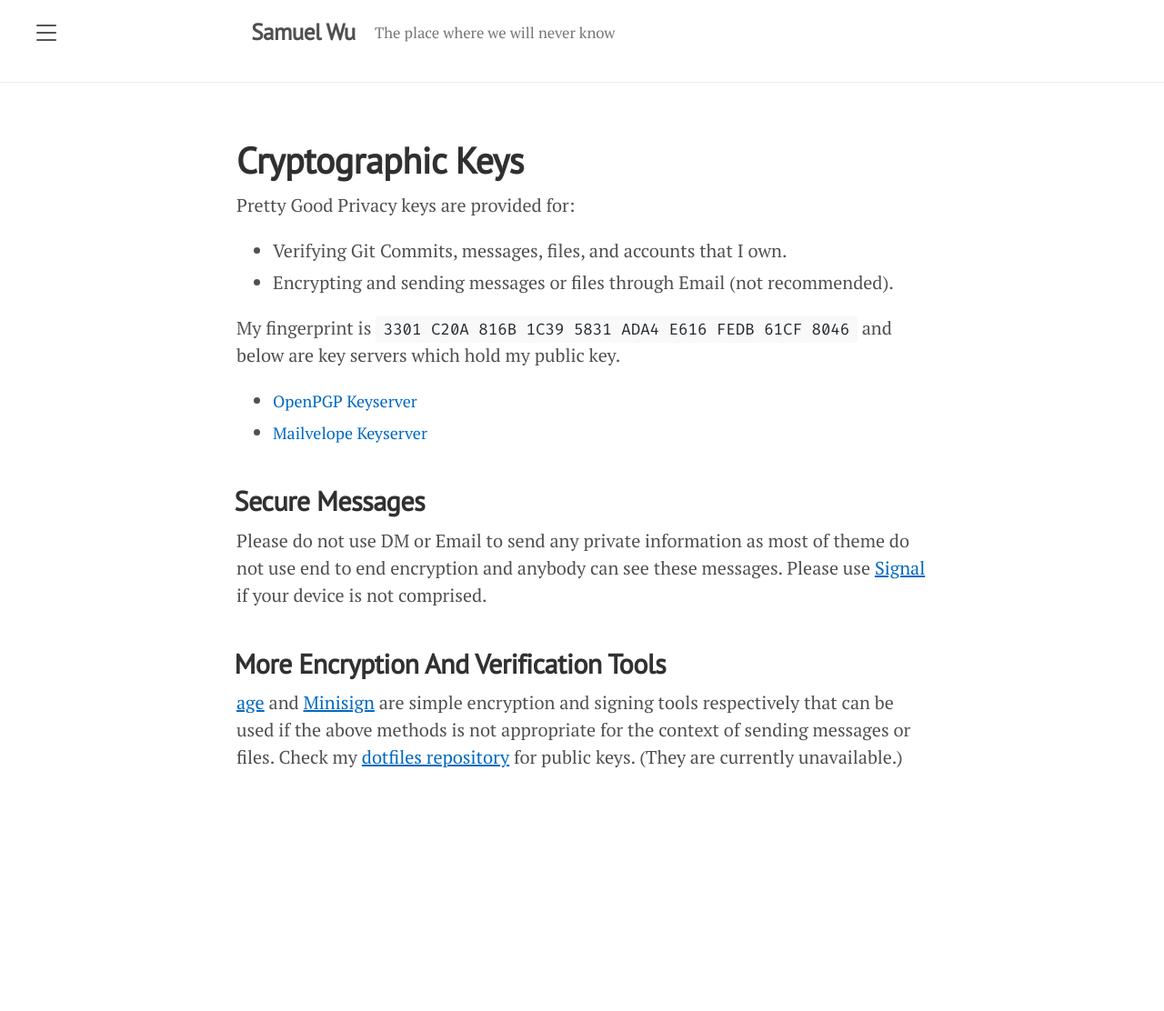
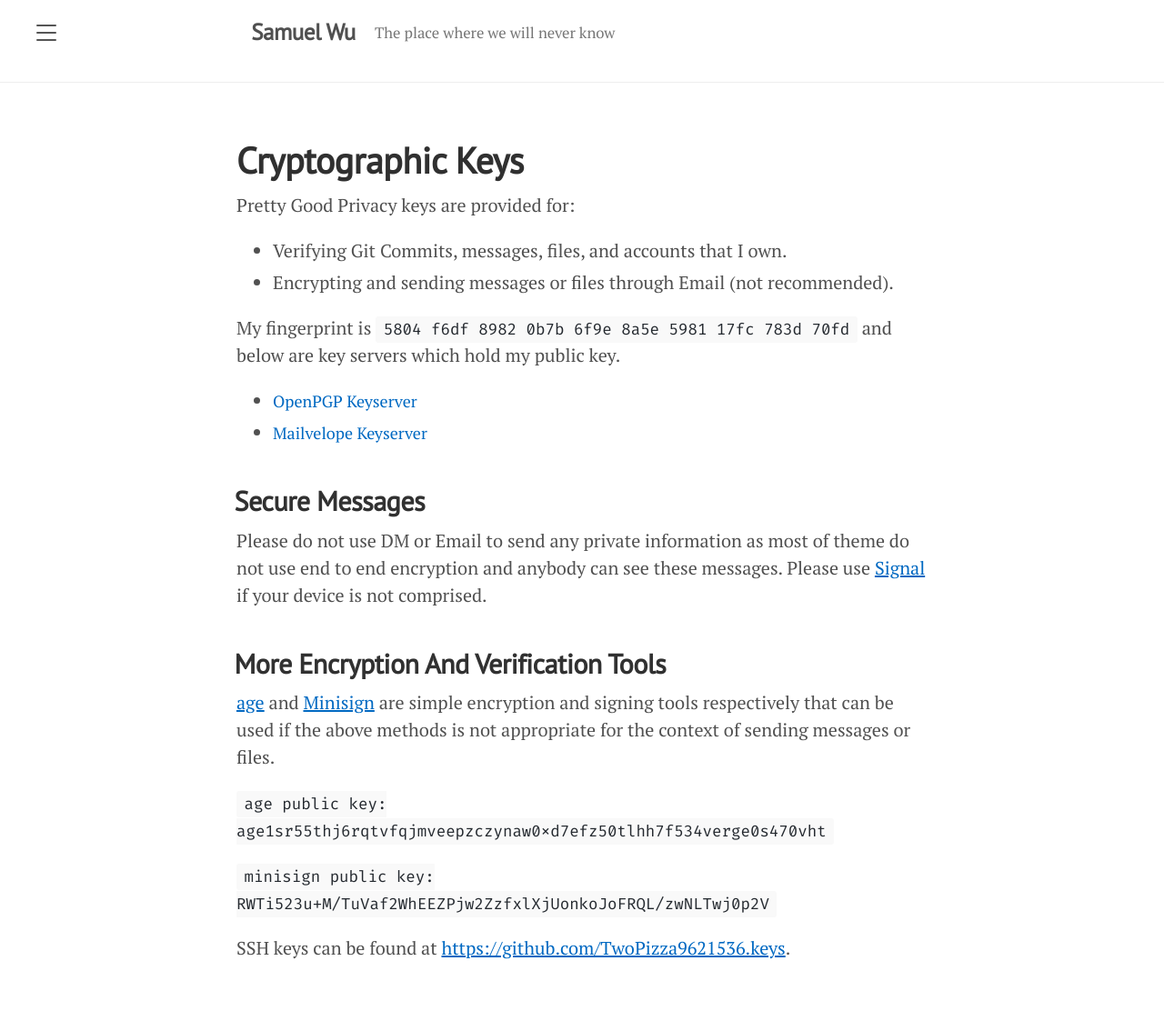
Before and after one commit to TwoPizza9621536/twopizza9621536.github.io, a Jekyll site: the page built from pages/keys.md, in a window 1280 px wide. Shown: the whole page at 91% size. Built offline with Jekyll 4.4.1, drawn with Linux system fonts in a browser that asks for light colours; cached includes are drawn as plain includes; before the commit the page ends 902 px from its top, so only the background shows below that.

Commit message:
feat: Changing and readding public keys
Signed-off-by: Samuel Wu <twopizza9621536@gmail.com>

```diff
--- a/pages/keys.md
+++ b/pages/keys.md
@@ -10,7 +10,7 @@ Pretty Good Privacy keys are provided for:
 - Verifying Git Commits, messages, files, and accounts that I own.
 - Encrypting and sending messages or files through Email (not recommended).
 
-My fingerprint is `3301 C20A 816B 1C39 5831 ADA4 E616 FEDB 61CF 8046`
+My fingerprint is `5804 f6df 8982 0b7b 6f9e 8a5e 5981 17fc 783d 70fd`
 and below are key servers which hold my public key.
 
 - [OpenPGP Keyserver](https://keys.openpgp.org)
@@ -27,6 +27,10 @@ do not use end to end encryption and anybody can see these messages. Please use
 [age](https://age-encryption.org) and
 [Minisign](https://jedisct1.github.io/minisign) are simple encryption and
 signing tools respectively that can be used if the above methods is not
-appropriate for the context of sending messages or files. Check my
-[dotfiles repository](https://github.com/TwoPizza9621536/dotfiles) for public
-keys. (They are currently unavailable.)
+appropriate for the context of sending messages or files.
+
+`age public key: age1sr55thj6rqtvfqjmveepzczynaw0xd7efz50tlhh7f534verge0s470vht`
+
+`minisign public key: RWTi523u+M/TuVaf2WhEEZPjw2ZzfxlXjUonkoJoFRQL/zwNLTwj0p2V`
+
+SSH keys can be found at <https://github.com/TwoPizza9621536.keys>.
```
Also changed, not shown: frontmatter.json (+0 -13 lines), .frontmatter/database/taxonomyDb.json (added), assets/svg/github.svg, assets/svg/mastodon.svg, assets/svg/rss.svg, assets/svg/steam.svg.
